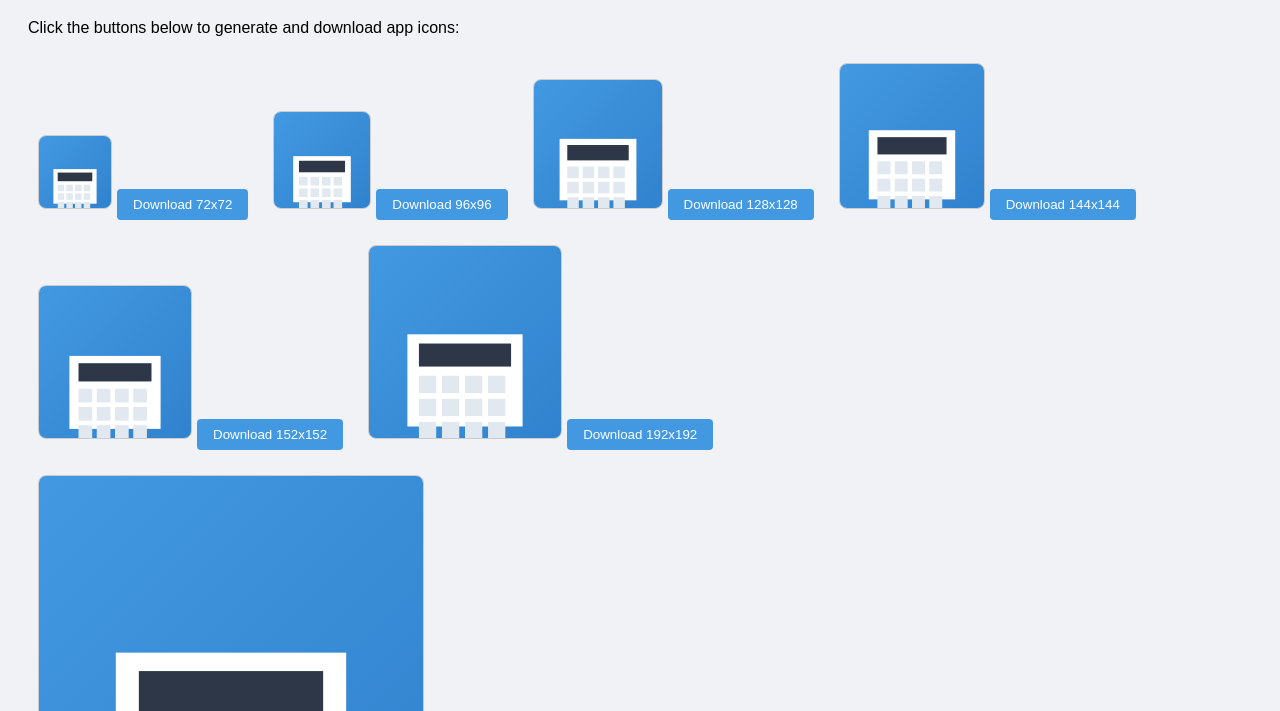
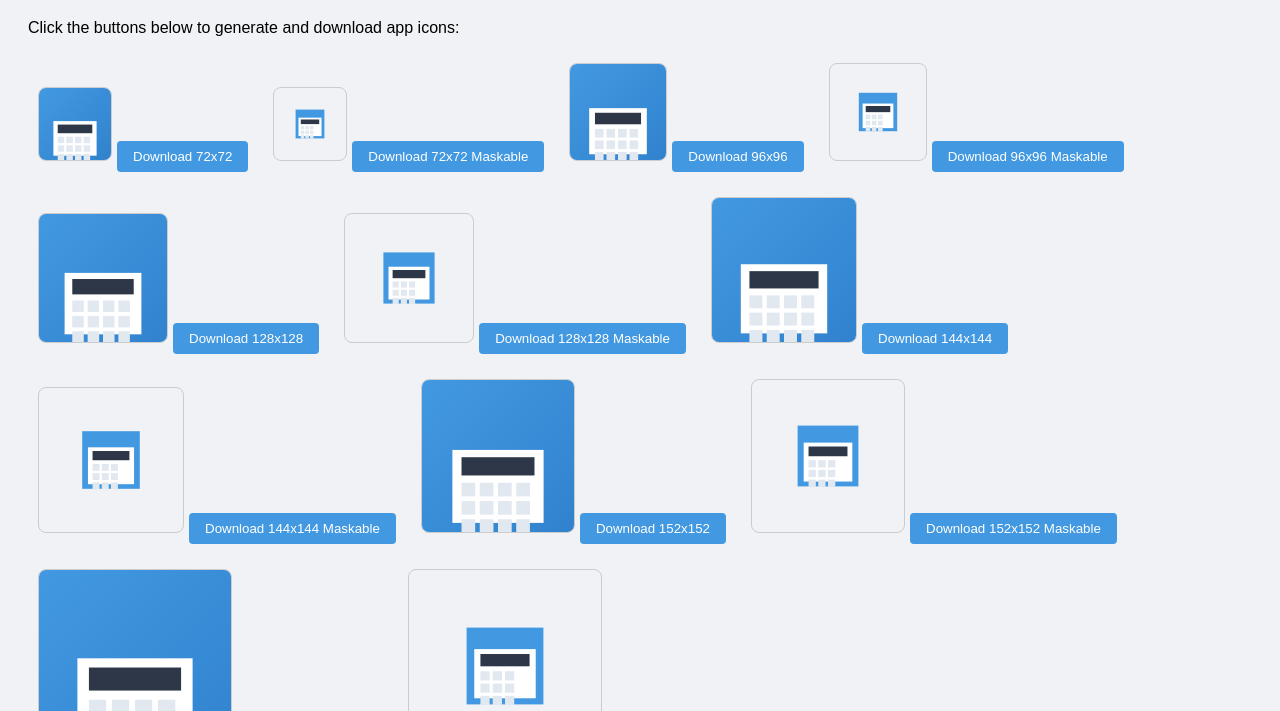
Before and after one commit to Rahulbbk/Calculator, a website: page create-icons.html in a window 1280 px wide. Shown: the part 89-800 px from the top of the page. Drawn offline with Linux system fonts and the light colour scheme.

Commit message:
Fix PWA Builder issues: service worker registration, manifest structure, and add maskable icons support

```diff
--- a/create-icons.html
+++ b/create-icons.html
@@ -42,12 +42,57 @@
     <script>
         const sizes = [72, 96, 128, 144, 152, 192, 384, 512];
 
-        function createIcon(size) {
+        function createIcon(size, isMaskable = false) {
             const canvas = document.createElement('canvas');
             canvas.width = size;
             canvas.height = size;
             const ctx = canvas.getContext('2d');
 
+            if (isMaskable) {
+                // For maskable icons, use safe zone (40% of canvas)
+                const safeZone = size * 0.4;
+                const startX = (size - safeZone) / 2;
+                const startY = (size - safeZone) / 2;
+
+                // Background for maskable (transparent)
+                ctx.clearRect(0, 0, size, size);
+
+                // Calculator icon in safe zone
+                ctx.fillStyle = '#4299e1';
+                ctx.fillRect(startX, startY, safeZone, safeZone);
+
+                // Add calculator details
+                ctx.fillStyle = 'white';
+                const padding = safeZone * 0.1;
+                const calcWidth = safeZone - (padding * 2);
+                const calcHeight = calcWidth * 0.8;
+                const calcX = startX + padding;
+                const calcY = startY + padding + (safeZone - calcHeight) / 2;
+
+                // Calculator body
+                ctx.fillRect(calcX, calcY, calcWidth, calcHeight);
+
+                // Display area
+                ctx.fillStyle = '#2d3748';
+                const displayHeight = calcHeight * 0.25;
+                ctx.fillRect(calcX + calcWidth * 0.1, calcY + calcHeight * 0.1, calcWidth * 0.8, displayHeight);
+
+                // Buttons
+                ctx.fillStyle = '#e2e8f0';
+                const buttonSize = calcWidth * 0.15;
+                const buttonSpacing = calcWidth * 0.05;
+                const buttonsStartY = calcY + calcHeight * 0.45;
+
+                // Add some buttons for visual appeal
+                for (let i = 0; i < 3; i++) {
+                    for (let j = 0; j < 3; j++) {
+                        const x = calcX + calcWidth * 0.1 + (buttonSize + buttonSpacing) * i;
+                        const y = buttonsStartY + (buttonSize + buttonSpacing) * j;
+                        ctx.fillRect(x, y, buttonSize, buttonSize);
+                    }
+                }
+            } else {
+                // Regular icon (full canvas)
                 // Background gradient
                 const gradient = ctx.createLinearGradient(0, 0, size, size);
                 gradient.addColorStop(0, '#4299e1');
@@ -98,6 +143,7 @@
                 // Fourth row (zero button is wider)
                 ctx.fillRect(calcX + calcWidth * 0.1, buttonsStartY + (buttonSize + buttonSpacing) * 3, buttonSize * 2 + buttonSpacing, buttonSize);
                 ctx.fillRect(calcX + calcWidth * 0.1 + (buttonSize + buttonSpacing) * 3, buttonsStartY + (buttonSize + buttonSpacing) * 3, buttonSize, buttonSize);
+            }
 
             return canvas;
         }
@@ -109,12 +155,13 @@
             link.click();
         }
 
-        // Generate all icons
+        // Generate all icons (regular and maskable)
         sizes.forEach(size => {
+            // Regular icon
             const container = document.createElement('div');
             container.className = 'icon-container';
 
-            const canvas = createIcon(size);
+            const canvas = createIcon(size, false);
             container.appendChild(canvas);
 
             const button = document.createElement('button');
@@ -123,19 +170,40 @@
             container.appendChild(button);
 
             document.getElementById('icons').appendChild(container);
+
+            // Maskable icon
+            const maskableContainer = document.createElement('div');
+            maskableContainer.className = 'icon-container';
+
+            const maskableCanvas = createIcon(size, true);
+            maskableContainer.appendChild(maskableCanvas);
+
+            const maskableButton = document.createElement('button');
+            maskableButton.textContent = `Download ${size}x${size} Maskable`;
+            maskableButton.onclick = () => downloadIcon(maskableCanvas, `icon-${size}x${size}-maskable.png`);
+            maskableContainer.appendChild(maskableButton);
+
+            document.getElementById('icons').appendChild(maskableContainer);
         });
 
         // Add download all button
         const downloadAllBtn = document.createElement('button');
-        downloadAllBtn.textContent = 'Download All Icons';
+        downloadAllBtn.textContent = 'Download All Icons (Regular + Maskable)';
         downloadAllBtn.style.marginTop = '20px';
         downloadAllBtn.style.fontSize = '16px';
         downloadAllBtn.onclick = () => {
             sizes.forEach(size => {
-                const canvas = createIcon(size);
+                // Regular icons
+                const canvas = createIcon(size, false);
                 setTimeout(() => {
                     downloadIcon(canvas, `icon-${size}x${size}.png`);
                 }, size * 10);
+
+                // Maskable icons
+                const maskableCanvas = createIcon(size, true);
+                setTimeout(() => {
+                    downloadIcon(maskableCanvas, `icon-${size}x${size}-maskable.png`);
+                }, size * 10 + 1000);
             });
         };
         document.body.appendChild(downloadAllBtn);
```
Also changed, not shown: index.html (+28 -7 lines), manifest.json. Lines whose indentation alone changed are shown as unchanged.
